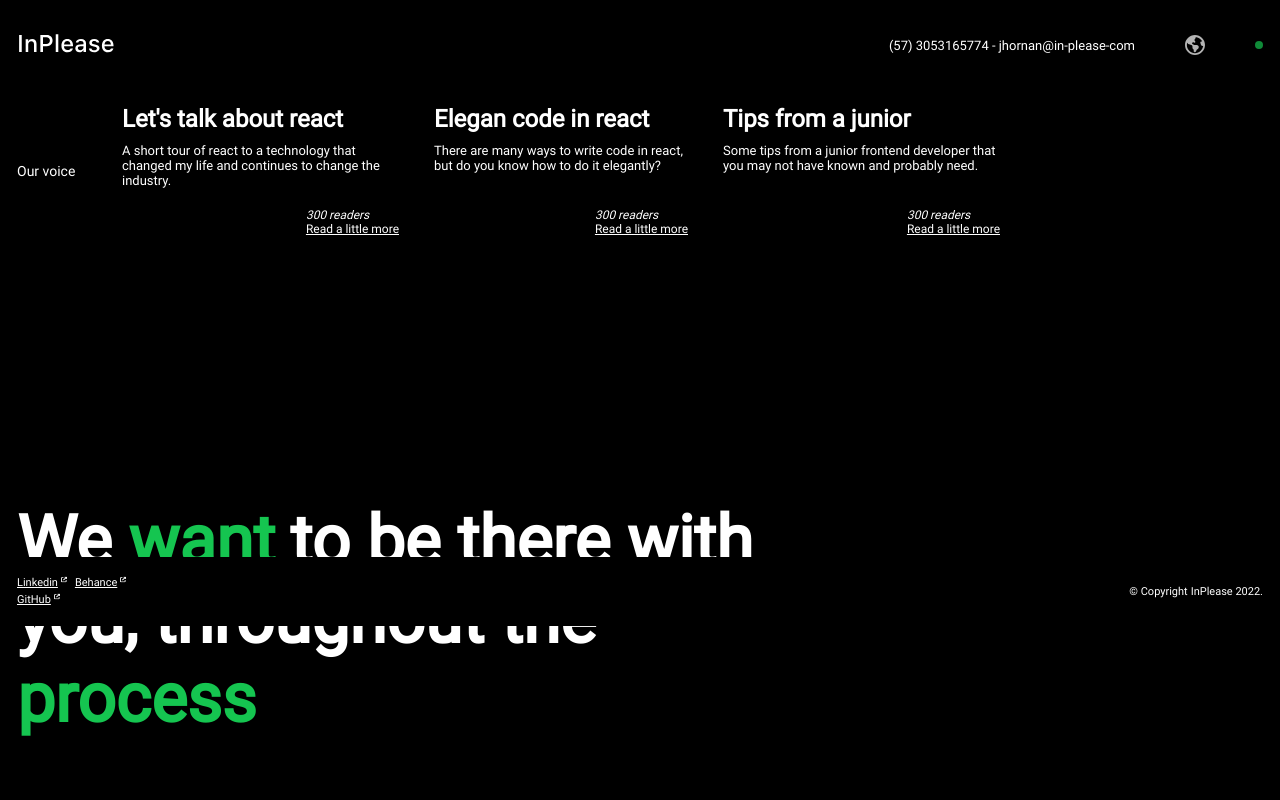
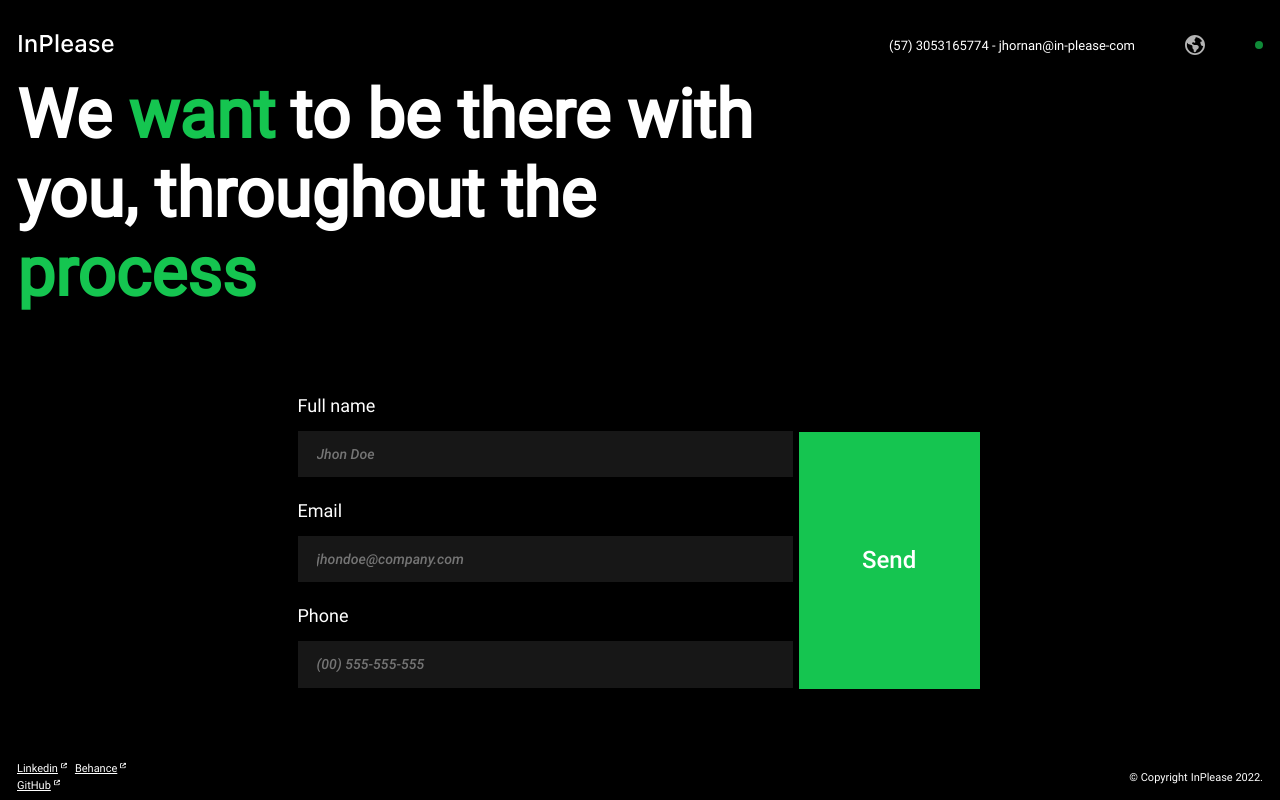
Before and after one commit to InPlease/inplease-web, a React (Create React App) app: page /contact in a window 1280 px wide. Shown: the top 800 px of the page. Built offline with nearby package versions, Linux system fonts and the light colour scheme.

Commit message:
Fixed and optimized code for better performance and readability

```diff
--- a/src/App.js
+++ b/src/App.js
@@ -25,9 +25,8 @@ function App() {
   return (
     <div className="App">
       <Navbar showMenu={isShow} showMenuEvent={goMenuManager} />
-      <Home />
       <Routes>
-        <Route path="/" element={<h1>Home</h1>} />
+        <Route path="/" element={<Home />} />
         <Route path="/about" element={<h1>About</h1>} />
         <Route path="/contact" element={<Contact translation={contanct} />} />
         <Route path="/menu" element={<Menu menuTexts={menu} />} />
--- a/src/components/Sections/Home/Ourvoice/Card.json
+++ /dev/null
@@ -1,23 +0,0 @@
-[
-  {
-    "title": "Let's talk about react",
-    "content": "A short tour of react to a technology that changed my life and continues to change the industry.",
-    "readers": "300 readers",
-    "information-links": "Read a little more",
-    "id": 1
-  },
-  {
-    "title": "Elegan code in react",
-    "content": "There are many ways to write code in react, but do you know how to do it elegantly?",
-    "readers": "300 readers",
-    "information-links": "Read a little more",
-    "id": 2
-  },
-  {
-    "title": "Tips from a junior",
-    "content": "Some tips from a junior frontend developer that you may not have known and probably need.",
-    "readers": "300 readers",
-    "information-links": "Read a little more",
-    "id": 3
-  }
-]
--- a/src/components/Sections/Home/Ourvoice/Cards.js
+++ b/src/components/Sections/Home/Ourvoice/Cards.js
@@ -1,27 +1,18 @@
-import cards from './Card.json';
-function Cards() {
+function Cards({ title, content, readers, information }) {
   return (
     <div className="ourvoice__container-right">
-      {cards.map((card) => {
-        return (
       <div className="ourvoice__container-right-item">
-            <h1 className="ourvoice__container-right-item-title" key={card.id}>
-              {card.title}
-            </h1>
-            <p className="ourvoice__container-right-item-content">
-              {card.content}
-            </p>
+        <h1 className="ourvoice__container-right-item-title">{title}</h1>
+        <p className="ourvoice__container-right-item-content">{content}</p>
         <div className="ourvoice__container-right-item-information">
           <p className="ourvoice__container-right-item-information-readers">
-                {card.readers}
+            {readers}
           </p>
           <p className="ourvoice__container-right-item-information-links">
-                {card['information-links']}
+            {information}
           </p>
         </div>
       </div>
-        );
-      })}
     </div>
   );
 }
--- a/src/components/Sections/Home/Ourvoice/Container.js
+++ /dev/null
@@ -1,13 +0,0 @@
-import ContainerLeft from './ContainerLeft';
-import ContainerRight from './ContainerRight';
-
-function Container() {
-  return (
-    <div className="ourvoice__container">
-      <ContainerLeft />
-      <ContainerRight />
-    </div>
-  );
-}
-
-export default Container;
--- a/src/components/Sections/Home/Ourvoice/ContainerLeft.js
+++ b/src/components/Sections/Home/Ourvoice/ContainerLeft.js
@@ -1,8 +1,8 @@
-function ContainerLeft() {
+function ContainerLeft({ title, post }) {
   return (
     <div className="ourvoice__container-left">
-      <h2 className="ourvoice__container-left-title">Our voice</h2>
-      <h1 className="ourvoice__container-left-post">Post</h1>
+      <h2 className="ourvoice__container-left-title">{title}</h2>
+      <h1 className="ourvoice__container-left-post">{post}</h1>
     </div>
   );
 }
--- a/src/components/Sections/Home/Ourvoice/ContainerRight.js
+++ b/src/components/Sections/Home/Ourvoice/ContainerRight.js
@@ -1,7 +1,28 @@
 import Cards from './Cards';
 
 function ContainerRight() {
-  return <Cards />;
+  return (
+    <div className="ourvoice__container-right">
+      <Cards
+        title="Let's talk about react"
+        content="A short tour of react to a technology that changed my life and continues to change the industry."
+        readers="300 readers"
+        information="Read a little more"
+      />
+      <Cards
+        title="Elegan code in react"
+        content="There are many ways to write code in react, but do you know how to do it elegantly?."
+        readers="300 readers"
+        information="Read a little more"
+      />
+      <Cards
+        title="Tips from a junior"
+        content="Some tips from a junior frontend developer that you may not have known and probably need."
+        readers="300 readers"
+        information="Read a little more"
+      />
+    </div>
+  );
 }
 
 export default ContainerRight;
--- a/src/components/Sections/Home/Ourvoice/Ourvoice.js
+++ b/src/components/Sections/Home/Ourvoice/Ourvoice.js
@@ -1,4 +1,5 @@
-import Container from './Container';
+import ContainerLeft from './ContainerLeft';
+import ContainerRight from './ContainerRight';
 
 function Ourvoice() {
   return (
@@ -7,7 +8,10 @@ function Ourvoice() {
         <h2 className="ourvoice__title-hero">Our voice</h2>
         <h1 className="ourvoice__title-post">Post</h1>
       </div>
-      <Container />
+      <div className="ourvoice__container">
+        <ContainerLeft title="Our voice" post="Post" />
+        <ContainerRight />
+      </div>
     </div>
   );
 }
```
Lines whose indentation alone changed are shown as unchanged.
